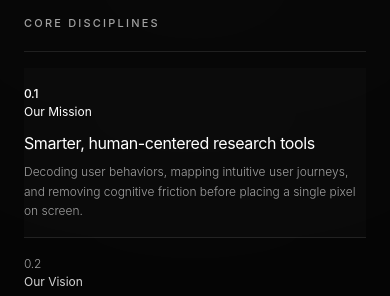
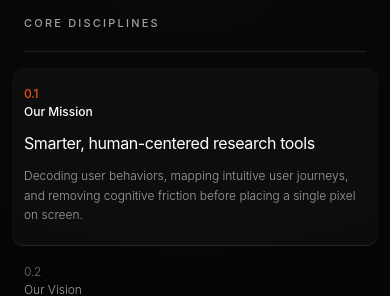
Before and after one commit to araspureh-glitch/humanshu-portfolio, a React (Vite) app: page /about in a window 390 px wide. Shown: the part 555-851 px from the top of the page. Built offline with nearby package versions, Linux system fonts and the light colour scheme.

Commit message:
Enhance CORE DISCIPLINES accordion with silky smooth Framer Motion spring-bezier height and slide animations

```diff
--- a/src/components/AboutIntroSection.jsx
+++ b/src/components/AboutIntroSection.jsx
@@ -185,26 +185,27 @@ function InteractiveBio() {
 
 function DisciplineAccordionRow({ item, index, isOpen, onToggle, onHover }) {
   return (
-    <div
+    <motion.div
+      layout="position"
       onMouseEnter={onHover}
       onClick={onToggle}
-      className={`border-b border-white/10 group transition-colors duration-300 py-4 sm:py-6 cursor-pointer ${
-        isOpen ? 'bg-white/[0.015]' : 'hover:bg-white/[0.01]'
+      className={`border-b border-white/10 group transition-all duration-500 ease-[cubic-bezier(0.25,1,0.5,1)] py-4 sm:py-5 px-3 sm:px-4 -mx-3 sm:-mx-4 rounded-xl cursor-pointer ${
+        isOpen ? 'bg-white/[0.03]' : 'hover:bg-white/[0.015]'
       }`}
     >
       <div className="grid grid-cols-1 md:grid-cols-12 items-start gap-3 md:gap-6">
         {/* Left Column: Number & Sub-label */}
         <div className="md:col-span-3 sm:col-span-4 space-y-0.5 pt-0.5">
           <span
-            className={`block font-sans text-xs font-light tracking-tight transition-colors duration-300 ${
-              isOpen ? 'text-white font-medium' : 'text-neutral-400 group-hover:text-neutral-300'
+            className={`block font-sans text-xs tracking-tight transition-colors duration-400 ease-out ${
+              isOpen ? 'text-[#EA5211] font-medium' : 'text-neutral-500 group-hover:text-neutral-300 font-light'
             }`}
           >
             {item.num}
           </span>
           <span
-            className={`block font-sans text-xs font-normal transition-colors duration-300 ${
-              isOpen ? 'text-white font-medium' : 'text-neutral-300 group-hover:text-white'
+            className={`block font-sans text-xs transition-colors duration-400 ease-out ${
+              isOpen ? 'text-white font-medium' : 'text-neutral-400 group-hover:text-white font-light'
             }`}
           >
             {item.sublabel}
@@ -212,9 +213,9 @@ function DisciplineAccordionRow({ item, index, isOpen, onToggle, onHover }) {
         </div>
 
         {/* Right Column: Statement Headline & Expandable Description */}
-        <div className="md:col-span-9 sm:col-span-8 space-y-1.5">
+        <div className="md:col-span-9 sm:col-span-8 space-y-2">
           <h3
-            className={`text-base sm:text-lg lg:text-xl font-sans tracking-tight leading-snug transition-all duration-300 ${
+            className={`text-base sm:text-lg lg:text-xl font-sans tracking-tight leading-snug transition-colors duration-400 ease-out ${
               isOpen
                 ? 'text-white font-normal'
                 : 'text-neutral-400/80 font-light group-hover:text-white'
@@ -223,21 +224,44 @@ function DisciplineAccordionRow({ item, index, isOpen, onToggle, onHover }) {
             {item.title}
           </h3>
 
-          {/* Smooth Hardware-Accelerated CSS Grid Expand/Collapse */}
-          <div
-            className={`grid transition-[grid-template-rows,opacity] duration-300 ease-[cubic-bezier(0.16,1,0.3,1)] ${
-              isOpen ? 'grid-rows-[1fr] opacity-100 pt-0.5' : 'grid-rows-[0fr] opacity-0'
-            }`}
-          >
-            <div className="overflow-hidden">
-              <p className="text-xs sm:text-sm font-sans text-neutral-400 font-light leading-relaxed max-w-2xl">
-                {item.desc}
-              </p>
-            </div>
-          </div>
+          <AnimatePresence initial={false}>
+            {isOpen && (
+              <motion.div
+                key="content"
+                initial={{ height: 0, opacity: 0 }}
+                animate={{
+                  height: 'auto',
+                  opacity: 1,
+                  transition: {
+                    height: { duration: 0.45, ease: [0.25, 1, 0.5, 1] },
+                    opacity: { duration: 0.35, delay: 0.05, ease: 'easeOut' }
+                  }
+                }}
+                exit={{
+                  height: 0,
+                  opacity: 0,
+                  transition: {
+                    height: { duration: 0.35, ease: [0.25, 1, 0.5, 1] },
+                    opacity: { duration: 0.2, ease: 'easeIn' }
+                  }
+                }}
+                className="overflow-hidden"
+              >
+                <motion.p
+                  initial={{ y: -6, opacity: 0 }}
+                  animate={{ y: 0, opacity: 1 }}
+                  exit={{ y: -4, opacity: 0 }}
+                  transition={{ duration: 0.35, ease: [0.25, 1, 0.5, 1] }}
+                  className="text-xs sm:text-sm font-sans text-neutral-400 font-light leading-relaxed max-w-2xl pt-1 pb-1"
+                >
+                  {item.desc}
+                </motion.p>
+              </motion.div>
+            )}
+          </AnimatePresence>
         </div>
       </div>
-    </div>
+    </motion.div>
   )
 }
 
```
